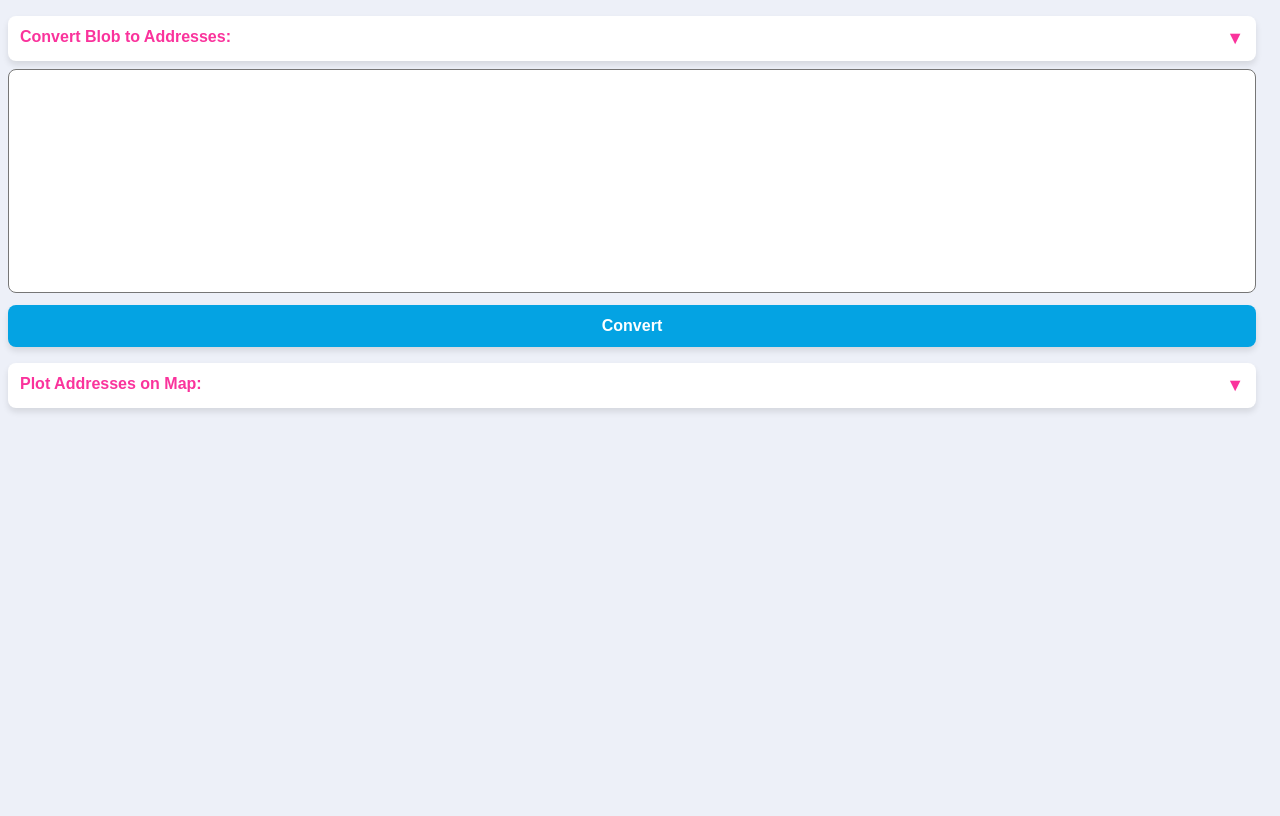
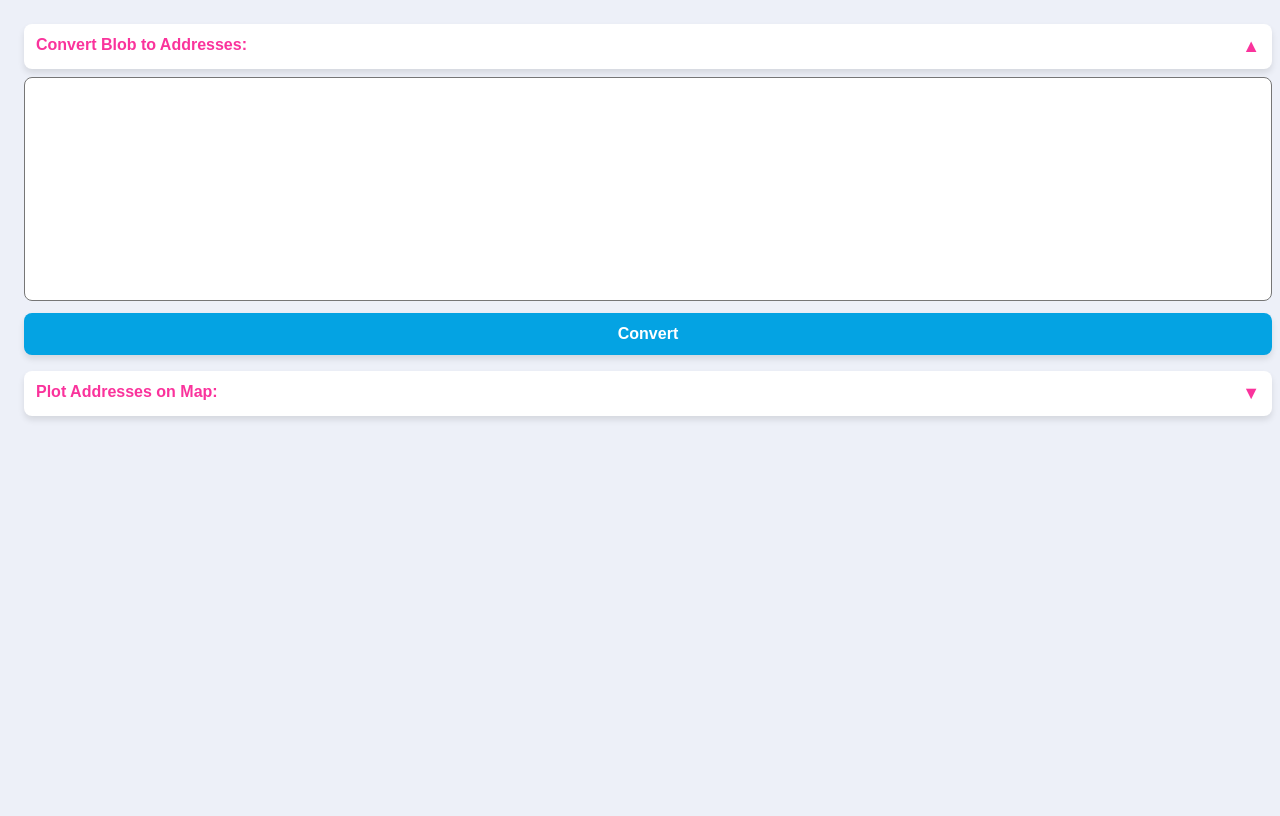
Before and after one commit to elkingarcia11/address-mapper, a Flask app: page / in a window 1280 px wide, after a click that opens the changed part. Before the commit the page ends 412 px from the top, so only its background shows below. Run offline with Flask 3, Linux system fonts and the light colour scheme; some libraries are stand-ins or nearby versions.

Commit message:
updated styling, dynamic chevron

```diff
--- a/static/app.js
+++ b/static/app.js
@@ -120,11 +120,13 @@
   const section = document.getElementById(sectionId);
   const indicator = document.getElementById(`${sectionId}Indicator`);
 
-  if (section.style.display === "none" || section.style.display === "") {
-    section.style.display = "block"; // Show the section
-    indicator.textContent = "▲"; // Change chevron to up
+  // Toggle the 'hidden' class on the section
+  section.classList.toggle("hidden");
+
+  // Update the indicator text based on the visibility state
+  if (section.classList.contains("hidden")) {
+    indicator.textContent = "▼"; // Chevron down when hidden
   } else {
-    section.style.display = "none"; // Hide the section
-    indicator.textContent = "▼"; // Change chevron to down
+    indicator.textContent = "▲"; // Chevron up when visible
   }
 }
--- a/static/styles.css
+++ b/static/styles.css
@@ -10,12 +10,19 @@
 body {
   background-color: var(--background-color);
   width: 100%; /* Full-width button */
+  overflow-x: hidden; /* Prevent scrolling */
+}
+
+.container {
+  display: flex;
+  flex-direction: column;
+  height: 100vh; /* Full viewport height */
 }
 
 textarea {
   width: calc(100% - 32px); /* Subtract left and right margins */
   padding: 16px;
-  margin: 8px 0 8px 0;
+  margin: 8px 16px 8px 16px;
   font-size: 16px; /* Font size */
   box-sizing: border-box;
   max-width: 100%;
@@ -27,6 +34,9 @@
   width: calc(100% - 32px); /* Subtract left and right margins */
   padding: 12px; /* Slightly increased padding for better spacing */
   font-size: 16px; /* Font size */
+  margin: 0px 16px 0px 16px;
+  display: flex;
+  justify-content: center;
   box-sizing: border-box; /* Ensures padding doesn't affect width */
   background-color: var(--primary-color); /* Primary color as background */
   color: var(--button-text-color); /* Text color (e.g., white) */
@@ -37,7 +47,9 @@
   transition: all 0.3s ease; /* Smooth transition for hover effects */
   box-shadow: 0 4px 6px rgba(0, 0, 0, 0.1); /* Subtle shadow for depth */
 }
-
+p {
+  margin-left: 24px;
+}
 /* Hover effect */
 button:hover {
   background-color: var(--button-hover-color); /* Darker shade on hover */
@@ -58,7 +70,6 @@
 
 #blobHeader,
 #addressHeader {
-  display: flex;
   justify-content: space-between;
   background-color: white;
   color: var(--secondary-color);
@@ -73,20 +84,13 @@
   margin-bottom: 16px;
 }
 
-#blobSection,
-#addressSection {
-  display: none; /* Hidden by default */
-}
-
-h3 {
-  cursor: pointer; /* Change cursor to indicate it's clickable */
-  color: var(--primary-color); /* Optional: Style the headers */
-  font-weight: bold;
+.hidden {
+  display: none;
 }
 
 #map {
-  height: 500px;
-  width: 100%;
+  flex-grow: 1; /* Take up remaining space */
+  width: 100%; /* Full width */
   margin-top: 20px;
   display: none; /* Hide the map initially */
 }
--- a/templates/index.html
+++ b/templates/index.html
@@ -19,6 +19,7 @@
     />
   </head>
   <body>
+    <div class="container">
       <!-- Blob Section -->
       <button
         id="blobHeader"
@@ -26,17 +27,19 @@
         role="button"
       >
         Convert Blob to Addresses:
-      <span id="blobIndicator" class="chevron">▼</span>
+        <span id="blobSectionIndicator" class="chevron">▼</span>
       </button>
-    <div id="blobSection">
+      <section id="blobSection" class="hidden">
         <textarea id="blobInput" rows="10" cols="50"></textarea>
         <br />
         <button id="buttonSubmit" onclick="extractAddresses()">Convert</button>
+
         <!-- Loading spinner container -->
         <div id="spinnerContainer" class="spinner-container">
           <div class="spinner"></div>
         </div>
-    </div>
+      </section>
+
       <!-- Loading spinner container -->
       <div id="spinnerContainer" class="spinner-container">
         <div class="spinner"></div>
@@ -45,19 +48,19 @@
       <!-- Address Section -->
       <button id="addressHeader" onclick="toggleSection('addressSection')">
         Plot Addresses on Map:
-      <span id="addressIndicator" class="chevron">▼</span>
+        <span id="addressSectionIndicator" class="chevron">▼</span>
       </button>
 
-    <div id="addressSection">
+      <section id="addressSection" class="hidden">
         <p>Desired Format: <i>2249 Washington Ave, Bronx, NY 10456</i></p>
         <textarea id="addressInput" rows="10" cols="50"></textarea>
         <br />
         <button id="addressSubmit" onclick="geocodeAddresses()">Plot</button>
-    </div>
+      </section>
 
       <!-- Map Section -->
-    <div id="map" style="height: 500px; width: 100%; display: none"></div>
-
+      <div id="map"></div>
+    </div>
     <script src="{{ url_for('static', filename='app.js') }}"></script>
     <script
       src="https://maps.googleapis.com/maps/api/js?key={{ google_maps_api_key }}&callback=initMap"
```
Lines whose indentation alone changed are shown as unchanged.
